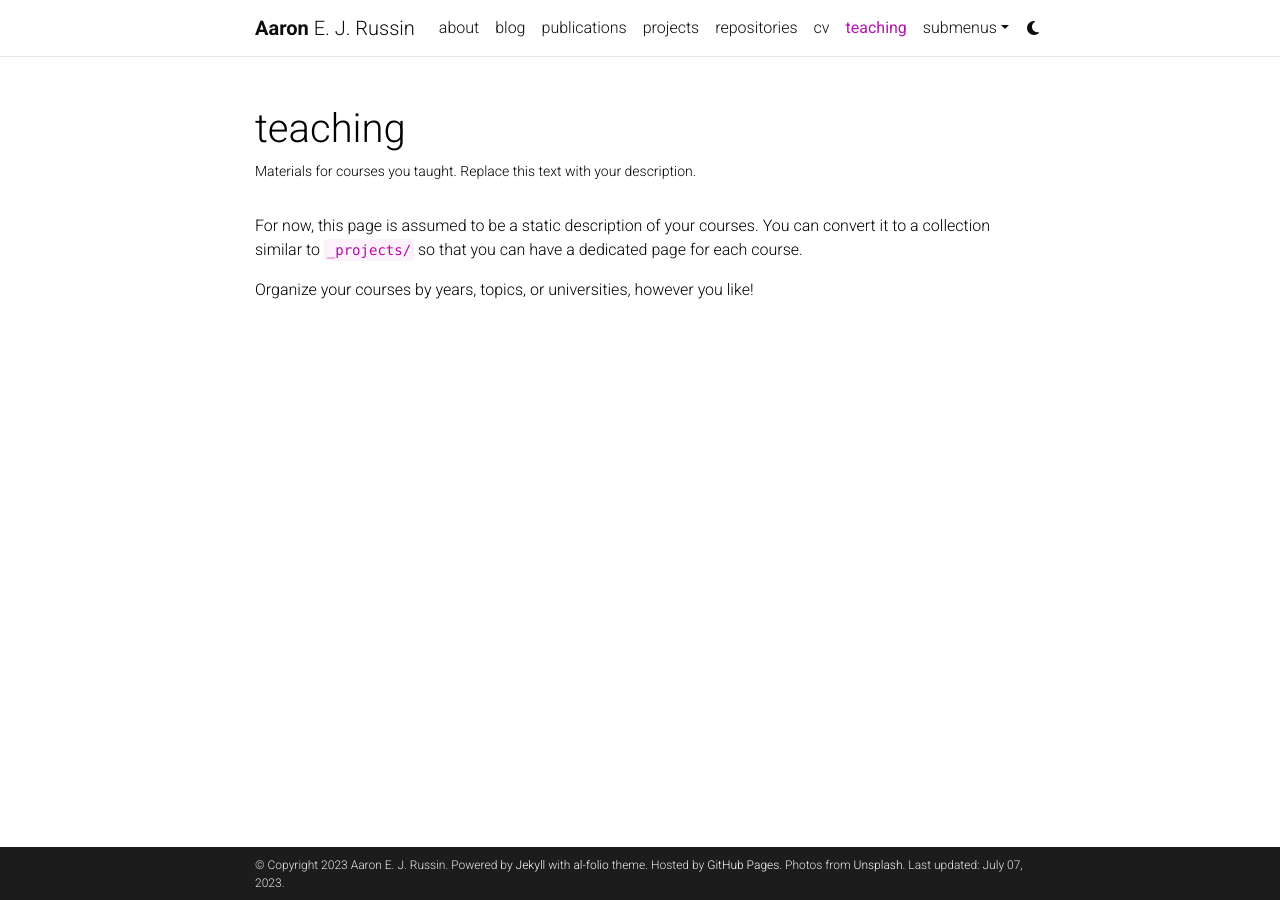
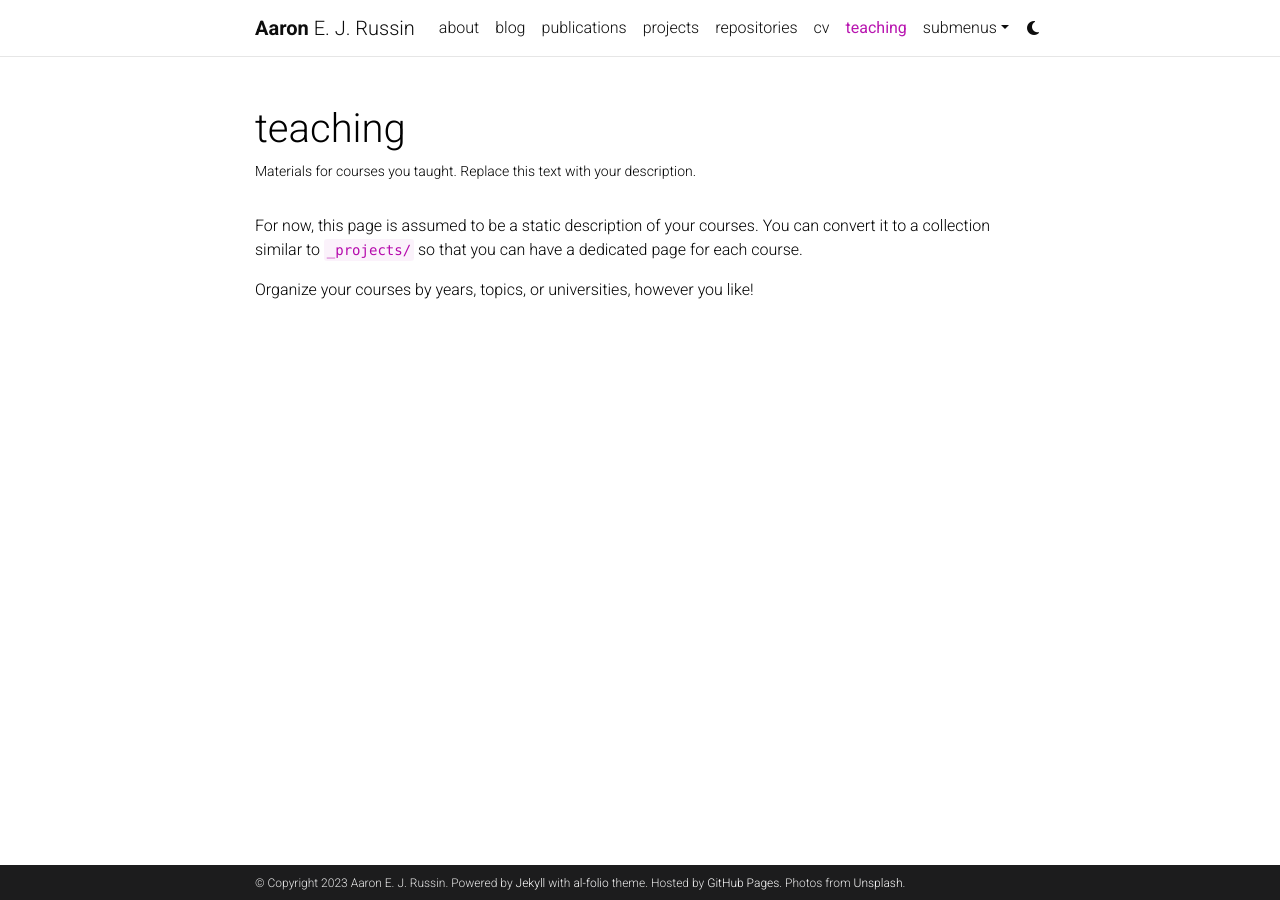
Before and after one commit to aejrussin/aejrussin, a Jekyll site: the page built from _pages/teaching.md, in a window 1280 px wide. Built offline with Jekyll 4.4.1, drawn with Linux system fonts in a browser that asks for light colours; comment, search, counter and statistics services are not loaded; a style sheet for code colours, icons or effects is not loaded; part of the change alters nothing that is shown.

Commit message:
Update _config.yml

```diff
--- a/_config.yml
+++ b/_config.yml
@@ -20,7 +20,7 @@ icon: ⚛️  # the emoji used as the favicon (alternatively, provide image name
 
 url: https://aejrussin.github.io # the base hostname & protocol for your site
 baseurl: /aejrussin # the subpath of your site, e.g. /blog/
-last_updated: true # set to true if you want to display last updated in the footer
+last_updated: false # set to true if you want to display last updated in the footer
 impressum_path:  # set to path to include impressum link in the footer, use the same path as permalink in a page, helps to conform with EU GDPR
 
 # -----------------------------------------------------------------------------
@@ -73,9 +73,9 @@ og_image: # The site-wide (default for all links) Open Graph preview image
 
 github_username: # your GitHub user name
 gitlab_username: # your GitLab user name
-twitter_username: # your Twitter handle
+twitter_username: aaronrussin # your Twitter handle
 mastodon_username: # your mastodon instance+username in the format instance.tld/@username
-linkedin_username: # your LinkedIn user name
+linkedin_username: aaron-russin # your LinkedIn user name
 telegram_username: # your Telegram user name
 scholar_userid: # your Google Scholar ID
 semanticscholar_id: # your Semantic Scholar ID
```
